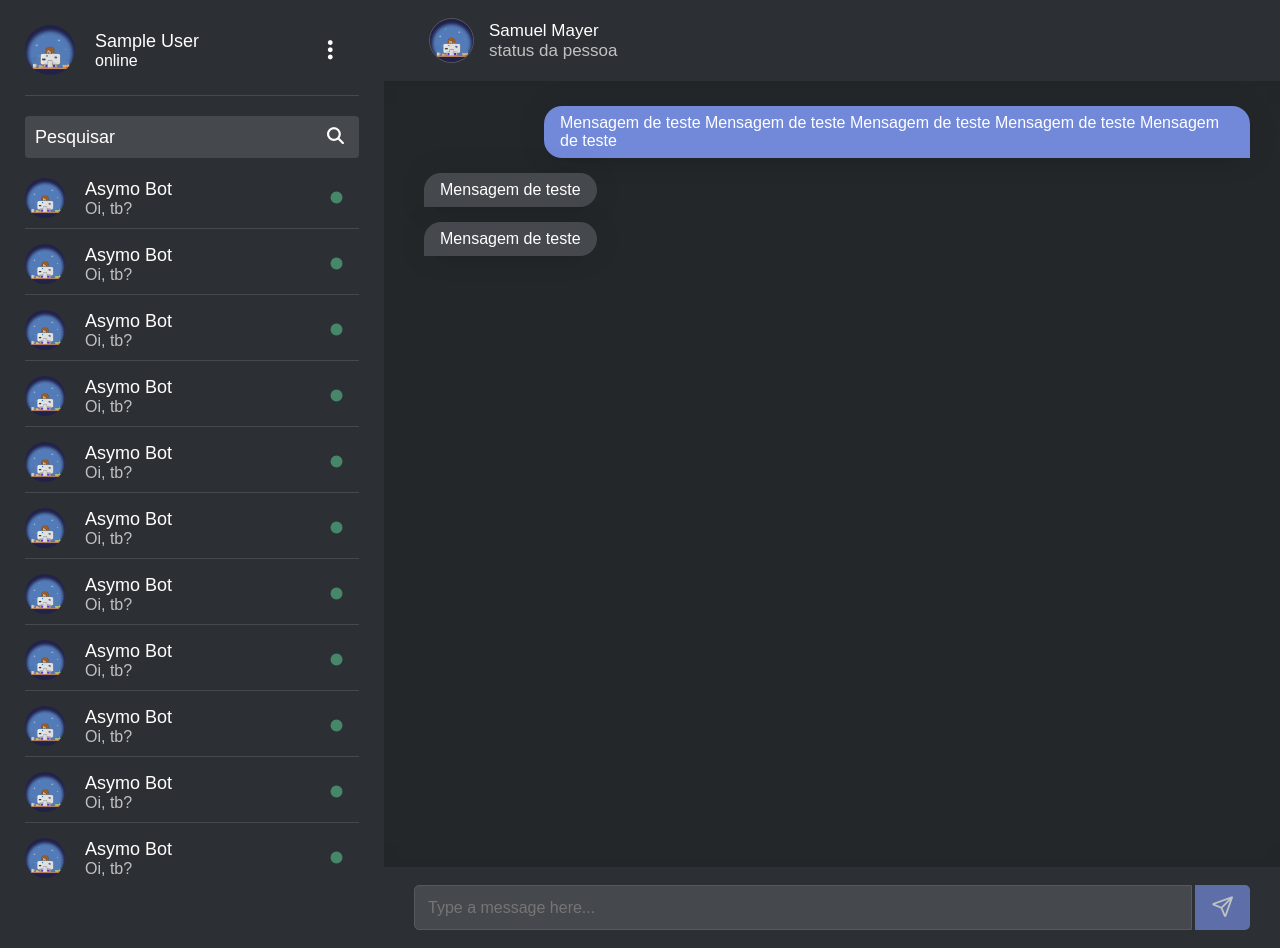
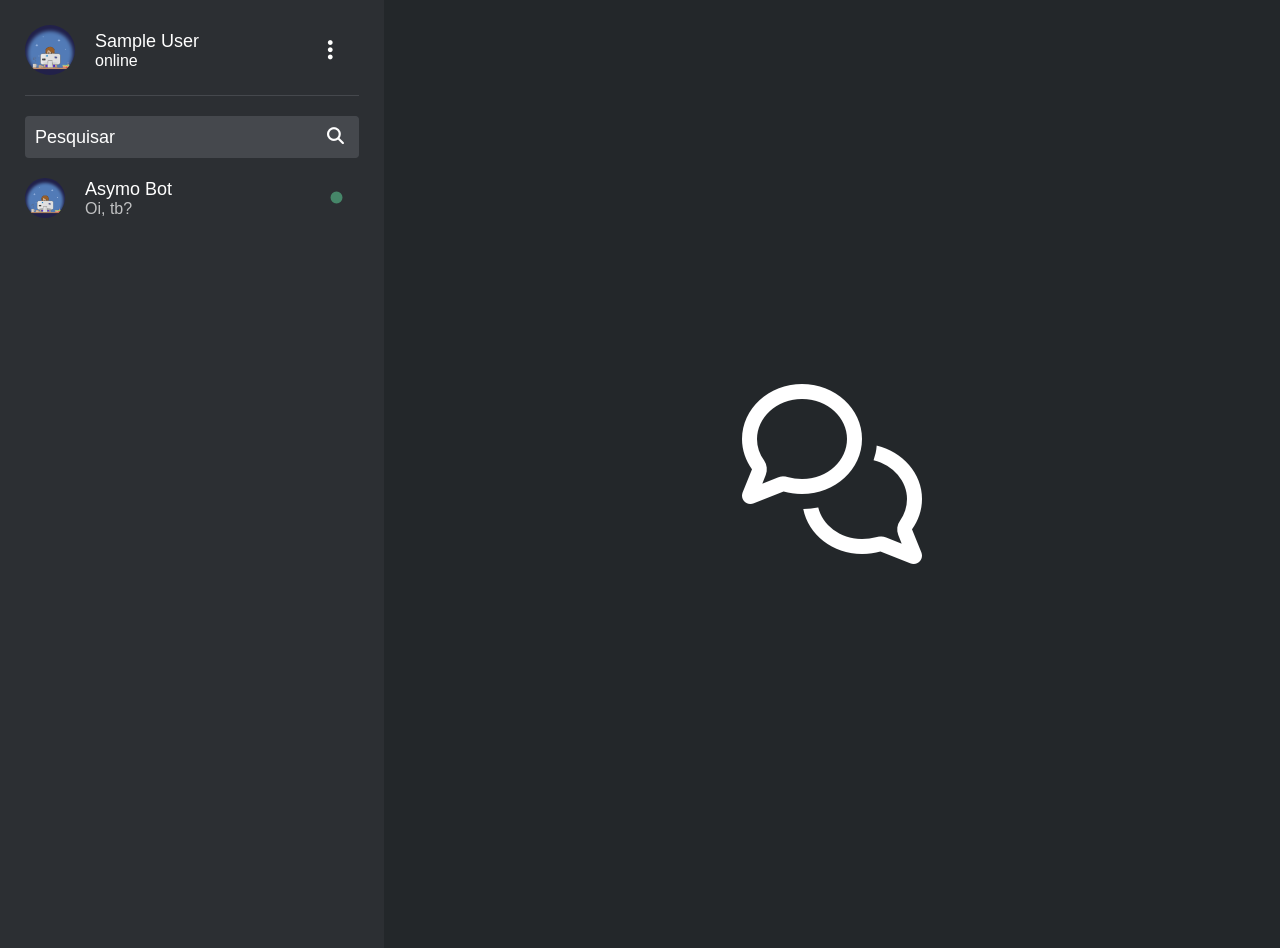
Before and after one commit to smrsassa/Web-Chat, a PHP site: page /phpwebchat/public/ in a window 1280 px wide. Run offline with PHP 8.4, Linux system fonts and the light colour scheme; the visitor is signed in with stand-in values (Sample User, id 1); classes that the project's autoload settings leave out are loaded by file name; some libraries are stand-ins or nearby versions.

Commit message:
chat não selecionado

```diff
--- a/app/views/index.html
+++ b/app/views/index.html
@@ -11,6 +11,8 @@
     <link rel="stylesheet" href="css/index.css">
     <link rel="stylesheet" href="css/conversas.css">
     <link rel="stylesheet" href="css/chat.css">
+
+    <script src="../node_modules/jquery/dist/jquery.min.js"></script>
 </head>
 <body>
     <section id="wrapperConversas" class="wrapperConversas">
@@ -47,112 +49,15 @@
                     </div>
                     <div class="status-dot"><i class="fas fa-circle"></i></div>
                 </a>
-                <a href="#">
-                    <div class="content">
-                        <img src="img/imgTeste.png" alt="">
-                        <div class="details">
-                            <span>Asymo Bot</span>
-                            <p>Oi, tb?</p>
-                        </div>
-                    </div>
-                    <div class="status-dot"><i class="fas fa-circle"></i></div>
-                </a>
-                <a href="#">
-                    <div class="content">
-                        <img src="img/imgTeste.png" alt="">
-                        <div class="details">
-                            <span>Asymo Bot</span>
-                            <p>Oi, tb?</p>
-                        </div>
-                    </div>
-                    <div class="status-dot"><i class="fas fa-circle"></i></div>
-                </a>
-                <a href="#">
-                    <div class="content">
-                        <img src="img/imgTeste.png" alt="">
-                        <div class="details">
-                            <span>Asymo Bot</span>
-                            <p>Oi, tb?</p>
-                        </div>
-                    </div>
-                    <div class="status-dot"><i class="fas fa-circle"></i></div>
-                </a>
-                <a href="#">
-                    <div class="content">
-                        <img src="img/imgTeste.png" alt="">
-                        <div class="details">
-                            <span>Asymo Bot</span>
-                            <p>Oi, tb?</p>
-                        </div>
-                    </div>
-                    <div class="status-dot"><i class="fas fa-circle"></i></div>
-                </a>
-                <a href="#">
-                    <div class="content">
-                        <img src="img/imgTeste.png" alt="">
-                        <div class="details">
-                            <span>Asymo Bot</span>
-                            <p>Oi, tb?</p>
-                        </div>
-                    </div>
-                    <div class="status-dot"><i class="fas fa-circle"></i></div>
-                </a>
-                <a href="#">
-                    <div class="content">
-                        <img src="img/imgTeste.png" alt="">
-                        <div class="details">
-                            <span>Asymo Bot</span>
-                            <p>Oi, tb?</p>
-                        </div>
-                    </div>
-                    <div class="status-dot"><i class="fas fa-circle"></i></div>
-                </a>
-                <a href="#">
-                    <div class="content">
-                        <img src="img/imgTeste.png" alt="">
-                        <div class="details">
-                            <span>Asymo Bot</span>
-                            <p>Oi, tb?</p>
-                        </div>
-                    </div>
-                    <div class="status-dot"><i class="fas fa-circle"></i></div>
-                </a>
-                <a href="#">
-                    <div class="content">
-                        <img src="img/imgTeste.png" alt="">
-                        <div class="details">
-                            <span>Asymo Bot</span>
-                            <p>Oi, tb?</p>
-                        </div>
-                    </div>
-                    <div class="status-dot"><i class="fas fa-circle"></i></div>
-                </a>
-                <a href="#">
-                    <div class="content">
-                        <img src="img/imgTeste.png" alt="">
-                        <div class="details">
-                            <span>Asymo Bot</span>
-                            <p>Oi, tb?</p>
-                        </div>
-                    </div>
-                    <div class="status-dot"><i class="fas fa-circle"></i></div>
-                </a>
-                <a href="#">
-                    <div class="content">
-                        <img src="img/imgTeste.png" alt="">
-                        <div class="details">
-                            <span>Asymo Bot</span>
-                            <p>Oi, tb?</p>
-                        </div>
-                    </div>
-                    <div class="status-dot"><i class="fas fa-circle"></i></div>
-                </a>
             </div>
         </section>
     </section>
     <section id="wrapperChat" class="wrapperChat">
-        <section class="chat-area">
-            <header>
+        <div class="chat-area">
+            <div class="teste">
+                <i class="far fa-comments"></i>
+            </div>
+            <!-- <header>
                 <img src="img/imgTeste.png">
                 <div class="details">
                     <span>Samuel Mayer</span>
@@ -180,8 +85,8 @@
                 <input type="text" class="incoming_id" name="incoming_id" value="<?php echo $user_id; ?>" hidden>
                 <input type="text" name="message" class="input-field" placeholder="Type a message here..." autocomplete="off">
                 <button><i class="far fa-paper-plane"></i></button>
-            </form>
-        </section>
+            </form> -->
+        </div>
     </section>
 
     <script src="js/index.js"></script>
--- a/public/css/chat.css
+++ b/public/css/chat.css
@@ -2,6 +2,17 @@
 	min-height: 100vh;
 	display: flex;
 	flex-flow: column;
+}
+.chat-area .teste{
+	min-height: 100vh;
+	display: flex;
+	align-items: center;
+	justify-content: center;
+	color: #ffffff;
+	background-color: #23272a;
+}
+.chat-area .teste i {
+	font-size: 10rem;
 }
 .chat-area header{
 	flex: 0 1 auto;
```
